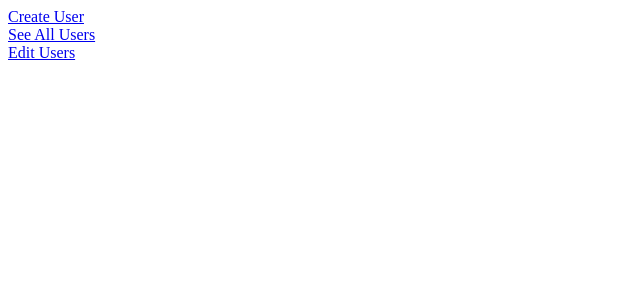
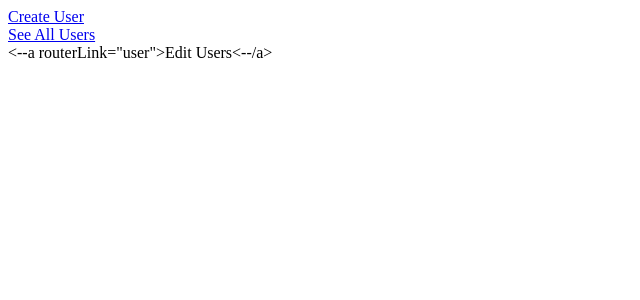
Before and after one commit to JoshTheSnom/MalyWebik3, an Angular app: page / in a window 1280 px wide. Shown: the top 300 px of the page, without its empty margins (0-640 px from the left). Built offline with nearby package versions, Linux system fonts and the light colour scheme.

Commit message:
fix again

```diff
--- a/src/app/app-routing.module.ts
+++ b/src/app/app-routing.module.ts
@@ -7,7 +7,6 @@ import { UserCreateComponent } from './user-create/user-create.component';
 const routes: Routes = [
   {path: 'users', component: UsersComponent},
   {path: 'user/:id', component: UserDetailComponent},
-  {path: 'user', component: UserDetailComponent},
   {path: 'create', component: UserCreateComponent}
 ];
 
--- a/src/app/app.component.html
+++ b/src/app/app.component.html
@@ -1,5 +1,5 @@
 <a routerLink="create">Create User</a><br>
 <a routerLink="users">See All Users</a><br>
-<a routerLink="user">Edit Users</a>
+<--a routerLink="user">Edit Users<--/a>
 
 <router-outlet></router-outlet>
--- a/src/app/excerpt.pipe.ts
+++ b/src/app/excerpt.pipe.ts
@@ -5,8 +5,8 @@ import { Pipe, PipeTransform } from '@angular/core';
 })
 export class ExcerptPipe implements PipeTransform {
 
-  transform(value: string): string {
-    if(value.length > 8 ) return value.substring(0, 8) + "..."
+  transform(value: string, delka: number, end: string): string {
+    if(value.length > delka ) return value.substring(0, delka) + end;
     else return value;
   }
 
--- a/src/app/users/users.component.html
+++ b/src/app/users/users.component.html
@@ -9,7 +9,7 @@
     <tbody>
     <tr *ngFor="let user of users">
       <td>{{user.id}}</td>
-      <td>{{user.username | excerpt}}</td>
+      <td>{{user.username | excerpt: 6: "..." }}</td>
     </tr>
     </tbody>
 </table>
```
